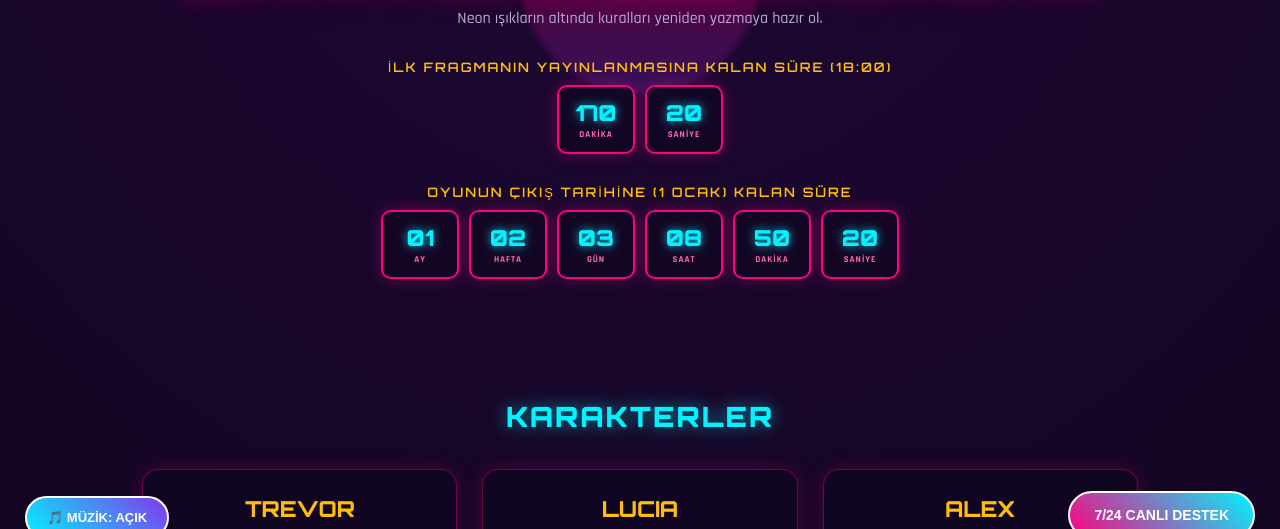
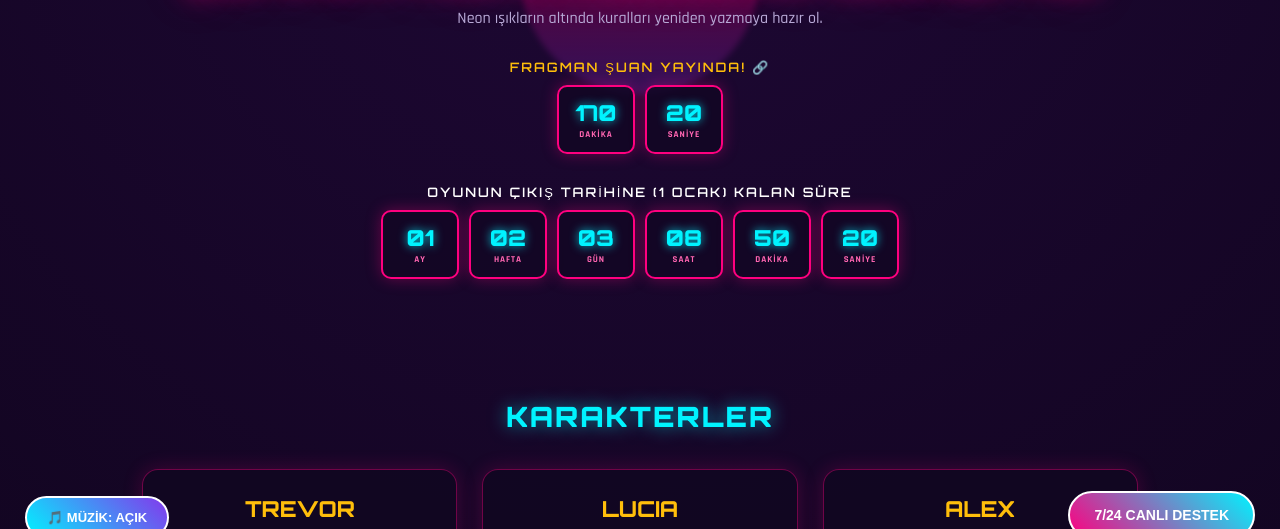
Before and after one commit to kurtmustafacan670-crypto/cybernorthgames, a plain HTML site: page index.html in a window 1280 px wide. Shown: the part 236-765 px from the top of the page. Drawn offline with Linux system fonts and the light colour scheme.

Commit message:
Add files via upload

```diff
--- a/index.html
+++ b/index.html
@@ -125,10 +125,20 @@
 
         .countdown-title {
             font-family: 'Orbitron', sans-serif;
-            color: #ffbe0b;
             font-size: 13px;
             letter-spacing: 2px;
             margin-bottom: 10px;
+        }
+
+        .countdown-title a {
+            color: #ffbe0b;
+            text-decoration: none;
+            transition: 0.3s;
+        }
+
+        .countdown-title a:hover {
+            color: #00f3ff;
+            text-shadow: 0 0 10px #00f3ff;
         }
 
         .countdown {
@@ -392,9 +402,11 @@
         <h1>ŞEHRİN KONTROLÜNÜ ELİNE AL</h1>
         <p class="subtitle">Neon ışıkların altında kuralları yeniden yazmaya hazır ol.</p>
 
-        <!-- 1. Geri Sayım: İlk Fragman (Bugün Saat 18:00 - Dakika ve Saniye) -->
+        <!-- 1. Geri Sayım: İlk Fragman (Bugün Saat 18:00 - Linkli Başlık) -->
         <div class="countdown-container">
-            <div class="countdown-title">İLK FRAGMANIN YAYINLANMASINA KALAN SÜRE (18:00)</div>
+            <div class="countdown-title">
+                <a href="https://www.youtube.com/watch?v=B4pyXhO2hb8" target="_blank"> FRAGMAN ŞUAN YAYINDA! 🔗</a>
+            </div>
             <div class="countdown" id="trailerCountdown">
                 <div class="time-box"><span id="t-minutes">00</span><small>DAKİKA</small></div>
                 <div class="time-box"><span id="t-seconds">00</span><small>SANİYE</small></div>
@@ -600,7 +612,7 @@
                 document.getElementById("t-minutes").innerText = String(totalMinutes).padStart(2, '0');
                 document.getElementById("t-seconds").innerText = String(seconds).padStart(2, '0');
             } else {
-                document.getElementById("trailerCountdown").innerHTML = "<div style='color:#00ff66; font-weight:900; font-size:18px;'>FRAGMAN YAYINLANDI!</div>";
+                document.getElementById("trailerCountdown").innerHTML = "<div style='color:#00ff66; font-weight:900; font-size:18px;'><a href='https://www.youtube.com/watch?v=B4pyXhO2hb8' target='_blank' style='color:#00ff66; text-decoration:underline;'>FRAGMAN YAYINLANDI! İZLEMEK İÇİN TIKLA</a></div>";
             }
 
             // 2. Oyun Çıkış Sayacı (Ay, Hafta, Gün, Saat, Dakika, Saniye)
```
